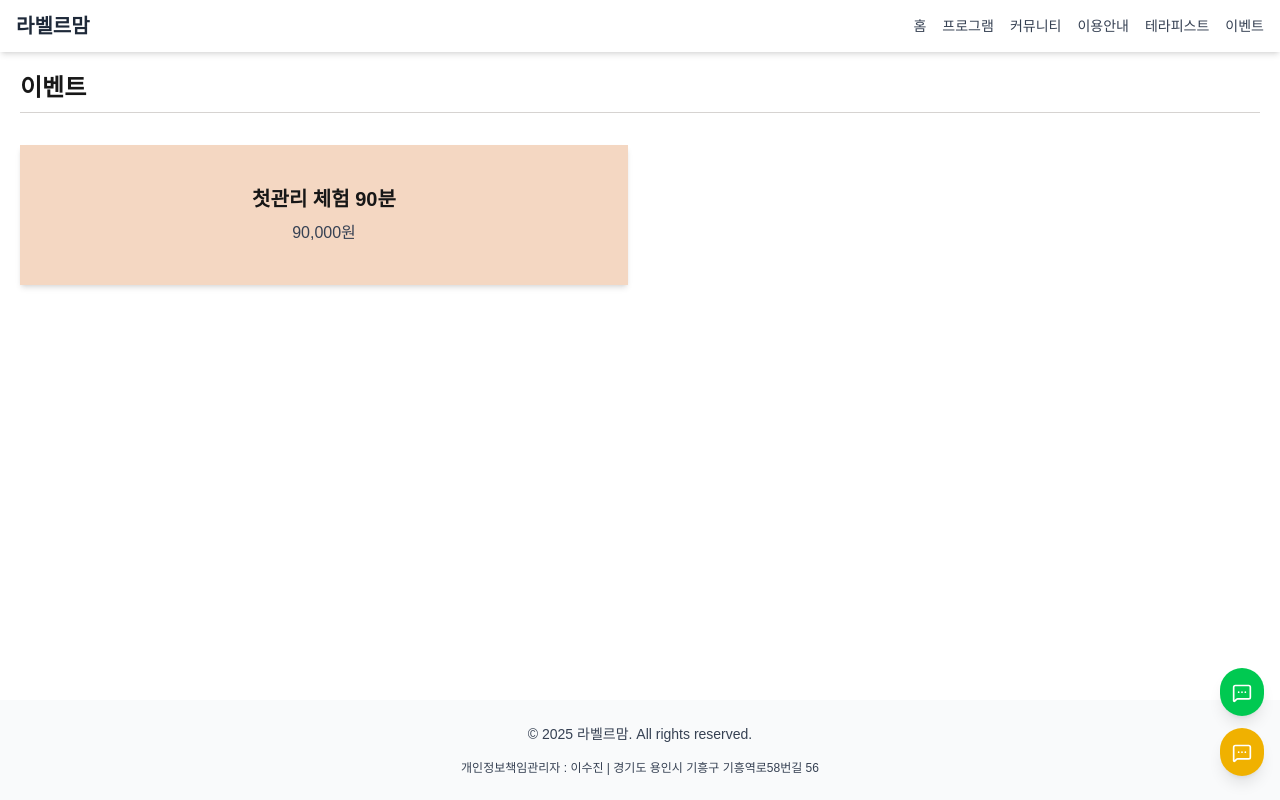
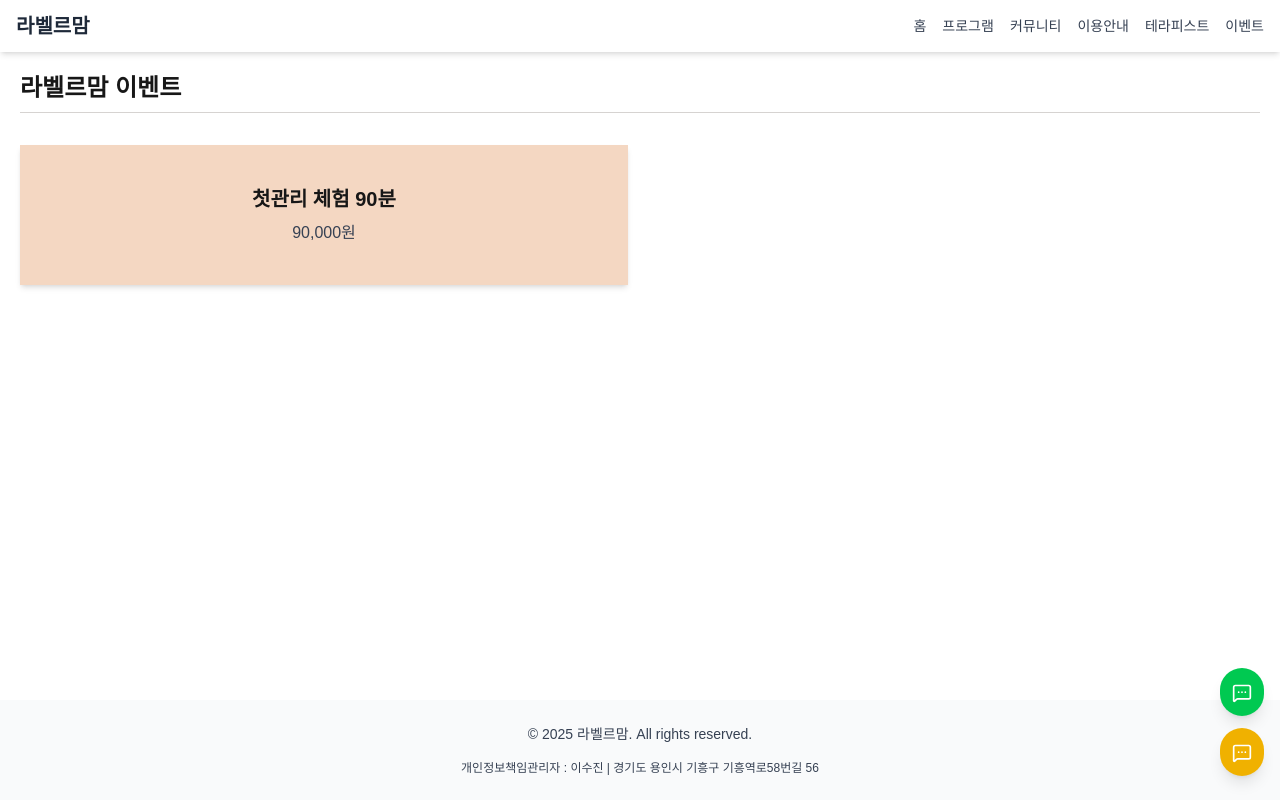
Before and after one commit to look212/labellemom, a Next.js app: page /event in a window 1280 px wide. Built offline with nearby package versions, Linux system fonts and the light colour scheme.

Commit message:
라벨르맘 텍스트 추가

```diff
--- a/next.config.ts
+++ b/next.config.ts
@@ -12,7 +12,7 @@ const nextConfig = {
     NEXT_PUBLIC_BASE_PATH: '/', // 환경 변수 설정
     NEXT_PUBLIC_GITHUB_PAGES: 'true', // GitHub Pages 여부 설정
     NEXT_PUBLIC_SITE_URL: 'https://www.labellemom.co.kr/', // 사이트 URL 설정
-    NEXT_PUBLIC_SITE_NAME: '라벨르맘(Labellemom)  - 1인샵 산전,산후 전문 관리', // 사이트 이름 설정
+    NEXT_PUBLIC_SITE_NAME: '라벨르맘(Labellemom)', // 사이트 이름 설정
     NEXT_PUBLIC_SITE_DESCRIPTION: '라벨르맘 - 1인샵 산전,산후 전문 관리', // 사이트 설명 설정
     NEXT_PUBLIC_SITE_IMAGE: 'https://www.labellemom.co.kr/images/logo.jpeg', // 사이트 이미지 설정
     NEXT_PUBLIC_SITE_LOCALE: 'ko', // 사이트 로케일 설정
--- a/src/pages/community.tsx
+++ b/src/pages/community.tsx
@@ -18,7 +18,7 @@ export default function EventPage() {
         </p>
       </div>
       <div className="w-full space-y-8 pb-8 pt-8">
-        <h2 className="text-1xl font-bold mb-4 text-middle-brown">관리 제품</h2>
+        <h2 className="text-1xl font-bold mb-4 text-middle-brown">라벨르맘 관리 제품</h2>
         <p className="text-gray-700 m-2">*만다린올리브오일</p>
         <div className="grid grid-cols-1 sm:grid-cols-2 lg:grid-cols-2 gap-6 m-0">
           <Image src="/images/community_01.jpeg" alt="라벨르맘 만다린올리브오일 이미지" className="w-full h-auto object-cover" width={720} height={450} />
--- a/src/pages/event.tsx
+++ b/src/pages/event.tsx
@@ -1,7 +1,7 @@
 export default function EventPage() {
   return (
     <div className="flex flex-col items-center p-5">
-      <h1 className="text-2xl font-bold pb-2 text-left w-full border-b-1 border-stone-300 mb-8">이벤트</h1>
+      <h1 className="text-2xl font-bold pb-2 text-left w-full border-b-1 border-stone-300 mb-8">라벨르맘 이벤트</h1>
       <div className="grid grid-cols-1 sm:grid-cols-2 lg:grid-cols-2 gap-6 w-full">
         <div className="w-full bg-beige shadow-md p-10 text-center">
           <p className="text-xl font-semibold mb-2">첫관리 체험 90분</p>
--- a/src/pages/index.tsx
+++ b/src/pages/index.tsx
@@ -60,7 +60,7 @@ export default function Home() {
           ))}
         </div>
         <div className="flex flex-col items-center p-5 w-full">
-          <h2 className="text-middle-brown font-bold text-left w-full pb-4">이벤트</h2>
+          <h2 className="text-middle-brown font-bold text-left w-full pb-4">라벨르맘 이벤트</h2>
           <div className="grid grid-cols-1 sm:grid-cols-2 lg:grid-cols-2 gap-6 w-full">
             <Link href="/event" className="w-full">
               <div className="w-full bg-beige shadow-md p-10 text-center">
--- a/src/pages/info.tsx
+++ b/src/pages/info.tsx
@@ -3,7 +3,7 @@ import Image from 'next/image';
 export default function EventPage() {
   return (
     <div className="flex flex-col items-center p-5">
-      <h1 className="text-2xl font-bold pb-2 text-left w-full border-b-1 border-stone-300">이용안내</h1>
+      <h1 className="text-2xl font-bold pb-2 text-left w-full border-b-1 border-stone-300">라벨르맘 이용안내</h1>
       <div className="w-full space-y-8 border-b-1 border-stone-200 pb-8 pt-8">
         <h2 className="text-1xl font-bold mb-4 text-middle-brown">이용가능 지역</h2>
         <p className="text-gray-700 font-medium">
--- a/src/pages/programs.tsx
+++ b/src/pages/programs.tsx
@@ -3,7 +3,7 @@ import Image from "next/image";
 export default function ProgramsPage() {
   return (
     <div className="flex flex-col items-center p-5">
-      <h1 className="text-2xl font-bold pb-2 text-left w-full border-b-1 border-stone-300">프로그램</h1>
+      <h1 className="text-2xl font-bold pb-2 text-left w-full border-b-1 border-stone-300">라벨르맘 프로그램</h1>
       <div className="w-full space-y-8 border-b-1 border-stone-200 pb-8 pt-8">
         <h2 className="text-1xl font-bold mb-4 text-middle-brown">산전,산후 이용시기</h2>
         <div>
```
